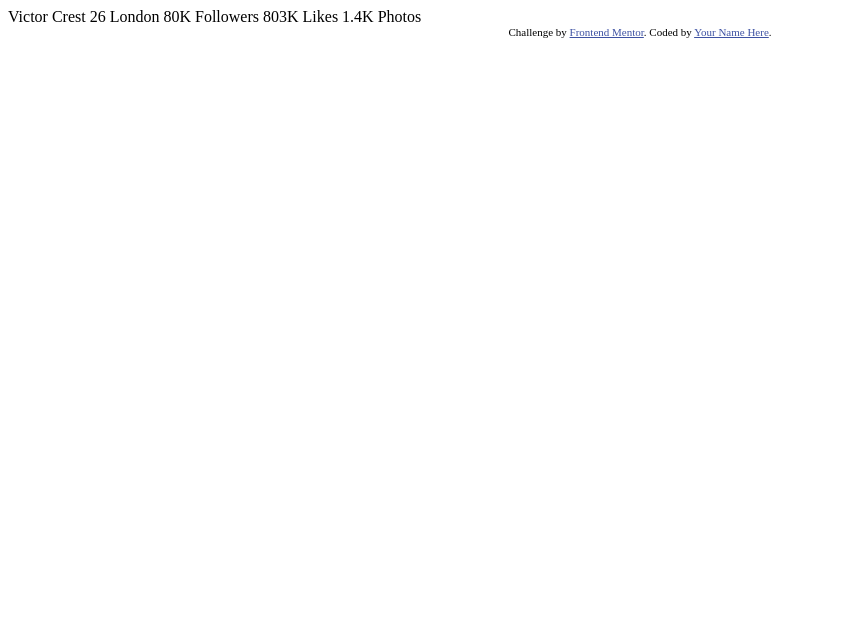
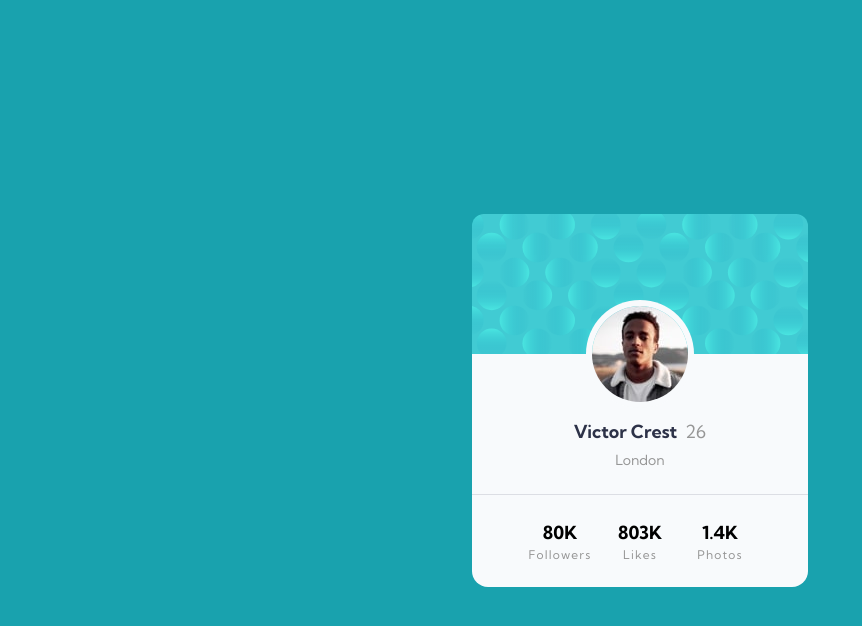
Before and after one commit to castx1981/Profile-card-component, a plain HTML site: page index.html in a window 1280 px wide. Shown: the whole page, without its empty margins (0-862 px from the left). Drawn offline with nearby package versions, Linux system fonts and the light colour scheme.

Commit message:
first version

```diff
--- a/index.html
+++ b/index.html
@@ -3,33 +3,72 @@
 <head>
   <meta charset="UTF-8">
   <meta name="viewport" content="width=device-width, initial-scale=1.0"> <!-- displays site properly based on user's device -->
-
   <link rel="icon" type="image/png" sizes="32x32" href="./images/favicon-32x32.png">
-
+  <link rel="preconnect" href="https://fonts.googleapis.com">
+  <link rel="preconnect" href="https://fonts.gstatic.com" crossorigin>
+  <link href="https://fonts.googleapis.com/css2?family=Kumbh+Sans:wght@400;700&display=swap" rel="stylesheet">
   <title>Frontend Mentor | Profile card component</title>
-
-  <!-- Feel free to remove these styles or customise in your own stylesheet 👍 -->
-  <style>
-    .attribution { font-size: 11px; text-align: center; }
-    .attribution a { color: hsl(228, 45%, 44%); }
-  </style>
+  <script src="https://cdn.tailwindcss.com"></script>
+  <script>
+    tailwind.config = {
+      theme: {
+        fontFamily: {
+          'sans': ['"Kumbh Sans"', 'sans-serif'],
+        },
+        extend: {
+          colors: {
+            'dark-cyan': 'hsl(185, 75%, 39%)',
+            'very-dark-desaturated-blue': 'hsl(229, 23%, 23%)',
+            'dark-grayish-blue': 'hsl(227, 10%, 46%)',
+            'dark-gray': 'hsl(0, 0%, 59%)',
+          },
+          backgroundImage: {
+            'pattern-card': "url('images/bg-pattern-card.svg')",
+            'pattern-top': "url('images/bg-pattern-top.svg')",
+            'pattern-bottom': "url('images/bg-pattern-bottom.svg')",
+          },
+          ringWidth: {
+            '6': '6px',
+          },
+        }
+      }
+    }
+  </script>
 </head>
 <body>
-  Victor Crest
-  26
-  London
-
-  80K
-  Followers
-
-  803K
-  Likes
-
-  1.4K
-  Photos
-  <div class="attribution">
-    Challenge by <a href="https://www.frontendmentor.io?ref=challenge" target="_blank">Frontend Mentor</a>.
-    Coded by <a href="#">Your Name Here</a>.
+<!--  background container  -->
+<div class="flex items-center justify-center min-h-screen bg-dark-cyan">
+  <!--  card container  -->
+  <div class="mx-auto w-[336px] bg-slate-50 rounded-2xl">
+    <!-- Avatar -->
+    <div class="bg-pattern-card bg-auto bg-no-repeat bg-top rounded-t-xl">
+      <div class="pt-[92px]">
+        <img class="block mx-auto rounded-full ring-6 ring-slate-50" src="images/image-victor.jpg" alt="victor">
+      </div>
+    </div>
+    <!-- Content -->
+    <div class="mt-4 flex justify-center space-x-2 text-lg">
+      <p class="font-bold text-very-dark-desaturated-blue">Victor Crest</p>
+      <p class="text-dark-gray">26</p>
+    </div>
+    <div class="mt-1 pb-6 border-b border-dark-grayish-blue/20 text-sm text-center text-dark-gray">
+      London
+    </div>
+    <div class="px-12 py-6 flex justify-center">
+      <div class="flex-grow-0 flex-shrink-0 basis-1/3 flex flex-col justify-center items-center">
+        <p class="font-bold text-lg">80K</p>
+        <p class="text-xs tracking-widest text-dark-gray">Followers</p>
+      </div>
+      <div class="flex-grow-0 flex-shrink-0 basis-1/3 flex flex-col justify-center items-center">
+        <p class="font-bold text-lg">803K</p>
+        <p class="text-xs tracking-widest text-dark-gray">Likes</p>
+      </div>
+      <div class="flex-grow-0 flex-shrink-0 basis-1/3 flex flex-col justify-center items-center">
+        <p class="font-bold text-lg">1.4K</p>
+        <p class="text-xs tracking-widest text-dark-gray">Photos</p>
+      </div>
+    </div>
   </div>
+</div>
 </body>
 </html>
```
